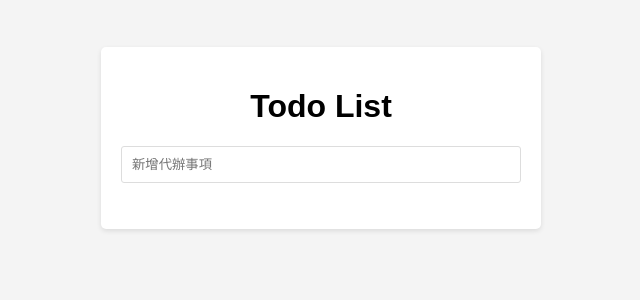
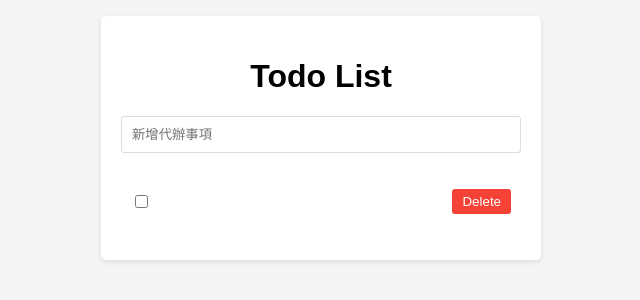
Before and after one commit to HsuCheng1229/todo, a plain HTML site: page index.html in a window 1280 px wide. Shown: the part 262-562 px from the top of the page, without its empty margins (319-959 px from the left). Drawn offline with nearby package versions, Linux system fonts and the light colour scheme.

Commit message:
修改index

```diff
--- a/index.html
+++ b/index.html
@@ -126,7 +126,7 @@
 
       //觀測集合變化，寫入 localStorage
       const todosString = localStorage.getItem("todos");
-      const todos = todosString ? JSON.parse(todosString) : {};
+      const todos = todosString ? JSON.parse(todosString) : [{}];
 
       createApp({
         setup() {
```
